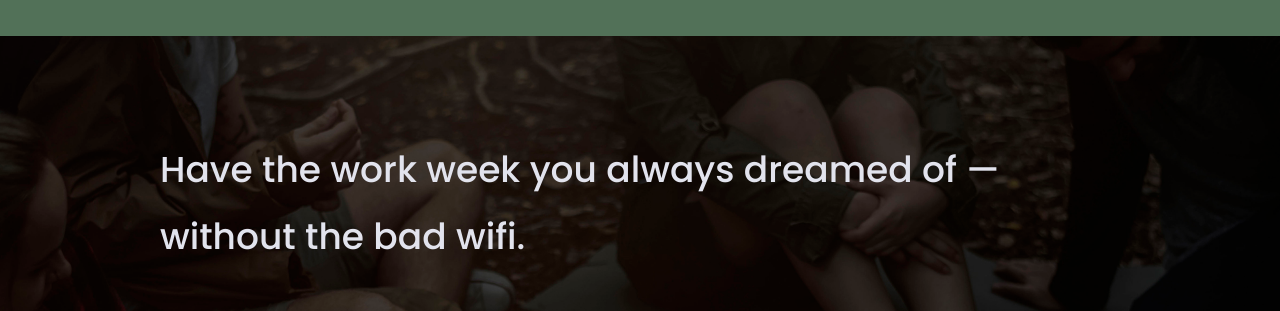
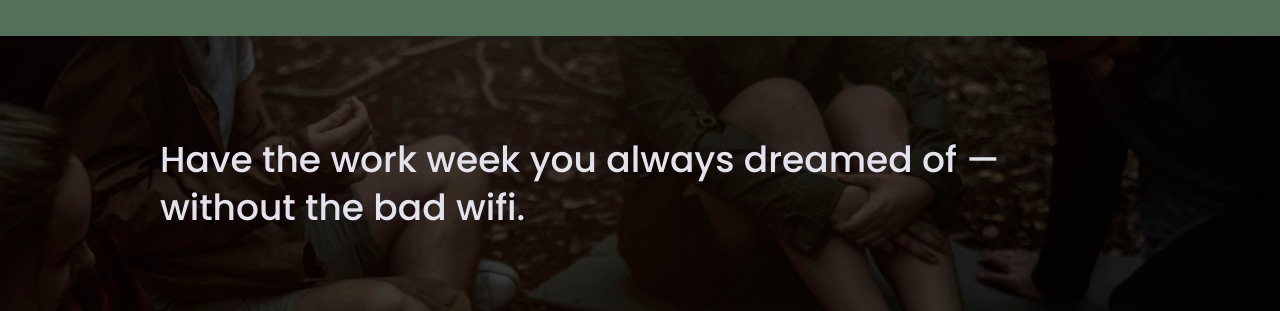
Before and after one commit to lizz-e/unplugged, a website built with Parcel: page index.html in a window 1280 px wide. Shown: the part 960-1271 px from the top of the page. Built offline with nearby package versions, Linux system fonts and the light colour scheme.

Commit message:
Adjusted the line height on tablet about page

```diff
--- a/css/main.css
+++ b/css/main.css
@@ -500,7 +500,7 @@ textarea {
   /* Base code */
   h2 {
     font-size: 2.25em;
-    line-height: 1.875em;
+    line-height: 1.333;
   }
 
   h3 {
```
